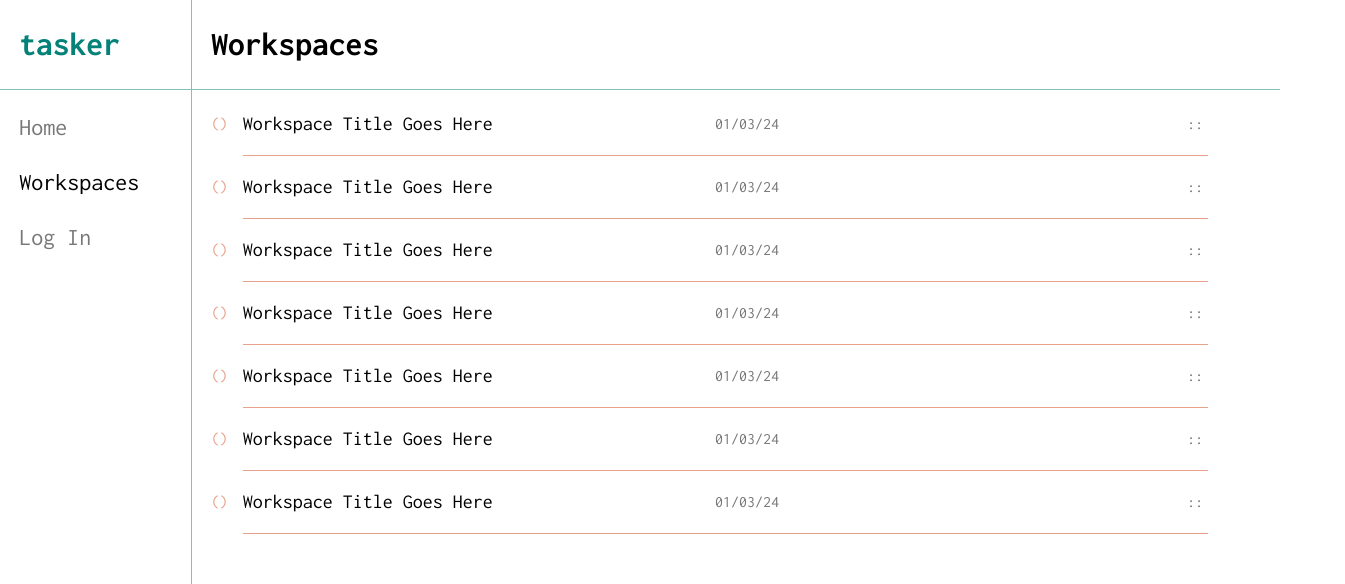
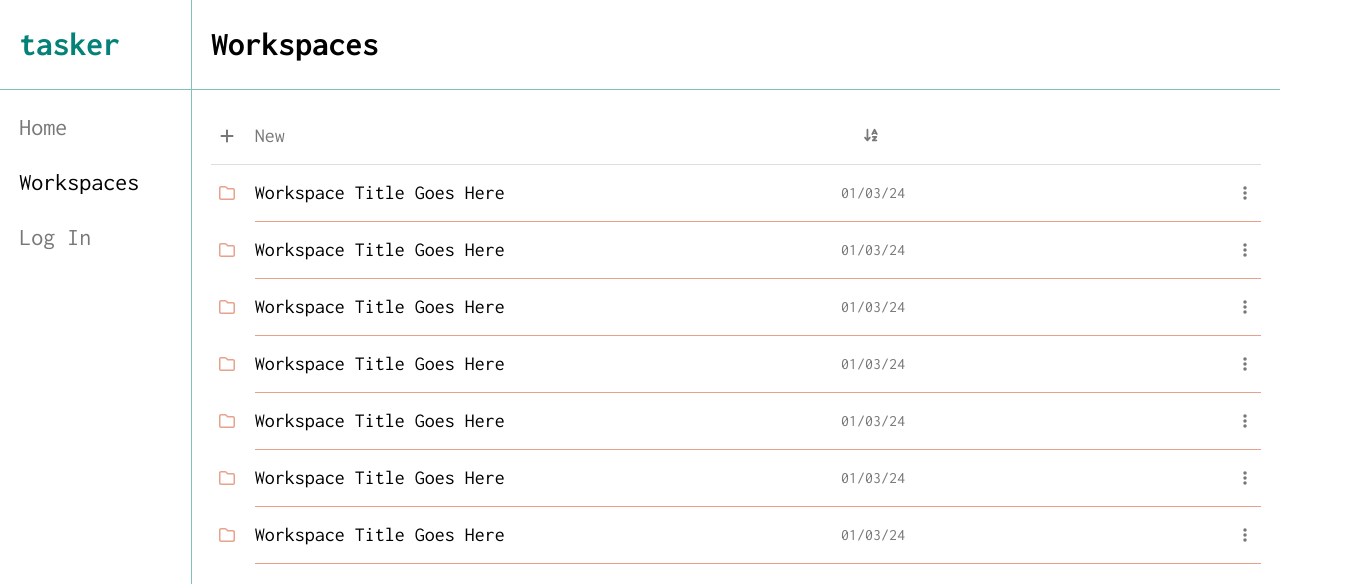
Before and after one commit to timgoalen/tasker, a Next.js app: page /workspaces in a window 1280 px wide. Shown: the top 584 px of the page, 1345 px wide, since content can reach past the window. Built offline with nearby package versions, Linux system fonts and the light colour scheme.

Commit message:
style: add WorkspaceListItem styles

```diff
--- a/app/styles/WorkspaceListItem.module.css
+++ b/app/styles/WorkspaceListItem.module.css
@@ -1,22 +1,29 @@
 .container {
   display: grid;
   align-items: center;
-  grid-template-columns: 3% 45% 45% 15%;
-  margin-bottom: 1rem;
+  grid-template-columns: 3% 57% 37% 3%;
   border-radius: 8px;
+  height: 3.5rem;
 }
 
 .container:hover {
-    background-color: #d0451b0d;
-    cursor: pointer;;
+  background-color: #d0451b0d;
+  cursor: pointer;
 }
 
 .icon {
   color: var(--secondary-colour-light);
+  display: grid;
+  place-items: center;
+}
+
+.icon svg {
+  width: 1rem;
 }
 
 .title {
-    font-size: 1.25rem;
+  font-size: 1.25rem;
+  padding-left: 0.75rem;
 }
 
 .date {
@@ -25,9 +32,16 @@
 
 .options {
   color: var(--grey);
+  display: grid;
+  place-items: center;
+}
+
+.options svg {
+  height: 1rem;
 }
 
 .spacer {
   border-bottom: 1px solid var(--secondary-colour-light);
-  margin: 0 5% 1rem 3%;
+  width: calc(97% - 0.75rem);
+  margin-left: calc(3% + 0.75rem);
 }
--- /dev/null
+++ b/app/styles/WorkspacesListHead.module.css
@@ -0,0 +1,32 @@
+.container {
+  display: grid;
+  align-items: center;
+  grid-template-columns: 3% 57% 40%;
+  height: 3.5rem;
+  border-bottom: 1px solid #00000020;
+}
+
+.icon {
+  color: var(--grey);
+  display: grid;
+  place-items: center;
+}
+
+.icon svg {
+  width: 1rem;
+}
+
+.text {
+  font-size: 1.25rem;
+  padding-left: 0.75rem;
+  color: var(--grey);
+}
+
+.filter {
+  color: var(--grey);
+  padding-left: 1.4rem;
+}
+
+.filter svg {
+  width: 1rem;
+}
--- a/app/ui/WorkspaceListItem.tsx
+++ b/app/ui/WorkspaceListItem.tsx
@@ -1,14 +1,26 @@
+import { FontAwesomeIcon } from "@fortawesome/react-fontawesome";
+import { faFolder } from "@fortawesome/free-regular-svg-icons";
+import { faEllipsisVertical } from "@fortawesome/free-solid-svg-icons";
+
 import styles from "@/app/styles/WorkspaceListItem.module.css";
 
 export default function WorkspaceListItem() {
   return (
     <>
       <div className={styles.container}>
-        <div className={styles.icon}>()</div>
+        <div className={styles.icon}>
+          <FontAwesomeIcon icon={faFolder} />
+        </div>
+
         <div className={styles.title}>Workspace Title Goes Here</div>
+
         <div className={styles.date}>01/03/24</div>
-        <div className={styles.options}>::</div>
+
+        <div className={styles.options}>
+          <FontAwesomeIcon icon={faEllipsisVertical} />
+        </div>
       </div>
+
       <div className={styles.spacer}></div>
     </>
   );
--- /dev/null
+++ b/app/ui/WorkspacesListHead.tsx
@@ -0,0 +1,18 @@
+import { FontAwesomeIcon } from "@fortawesome/react-fontawesome";
+import { faArrowDownAZ, faPlus } from "@fortawesome/free-solid-svg-icons";
+
+import styles from "@/app/styles/WorkspacesListHead.module.css";
+
+export default function WorkspacesListHead() {
+  return (
+    <div className={styles.container}>
+      <div className={styles.icon}>
+        <FontAwesomeIcon icon={faPlus} />
+      </div>
+      <div className={styles.text}>New</div>
+      <div className={styles.filter}>
+        <FontAwesomeIcon icon={faArrowDownAZ} />
+      </div>
+    </div>
+  );
+}
--- a/app/ui/home.module.css
+++ /dev/null
@@ -1,3 +0,0 @@
-.para {
-    color: darkgreen;
-}
--- a/app/workspaces/page.tsx
+++ b/app/workspaces/page.tsx
@@ -1,5 +1,6 @@
 import Header from "../ui/Header";
 import WorkspaceListItem from "../ui/WorkspaceListItem";
+import WorkspacesListHead from "../ui/WorkspacesListHead";
 
 export default function Page() {
   return (
@@ -7,6 +8,8 @@ export default function Page() {
       <Header title="Workspaces" />
       <section className="page-container">
         <div className="page-content">
+          <WorkspacesListHead />
+
           <WorkspaceListItem />
           <WorkspaceListItem />
           <WorkspaceListItem />
--- a/package.json
+++ b/package.json
@@ -9,6 +9,11 @@
     "lint": "next lint"
   },
   "dependencies": {
+    "@fortawesome/fontawesome-svg-core": "^6.5.1",
+    "@fortawesome/free-brands-svg-icons": "^6.5.1",
+    "@fortawesome/free-regular-svg-icons": "^6.5.1",
+    "@fortawesome/free-solid-svg-icons": "^6.5.1",
+    "@fortawesome/react-fontawesome": "^0.2.0",
     "clsx": "^2.1.0",
     "next": "14.1.0",
     "react": "^18",
```
Also changed, not shown: 1 other file (tests, documents, lock files or other folders). Lines whose indentation alone changed are shown as unchanged.
